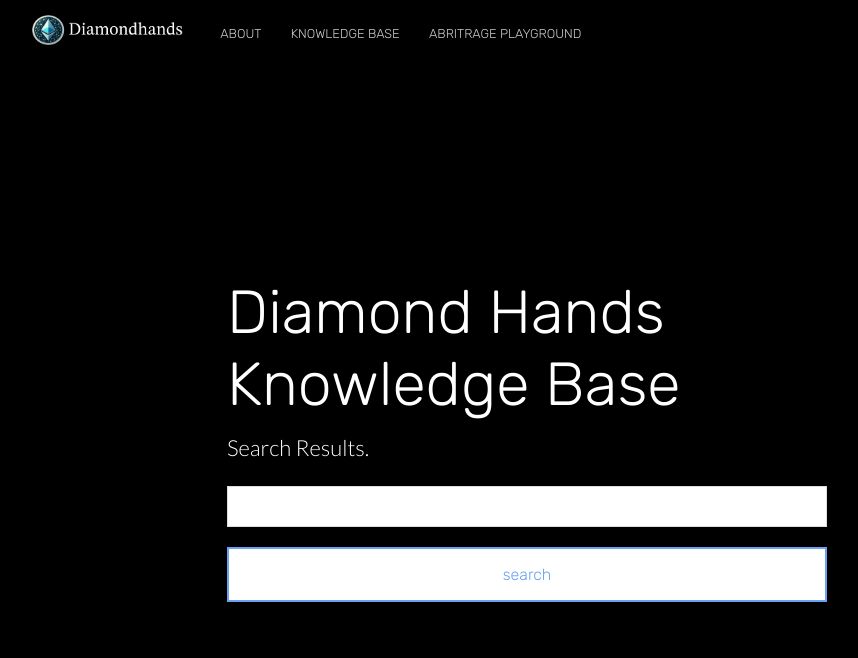
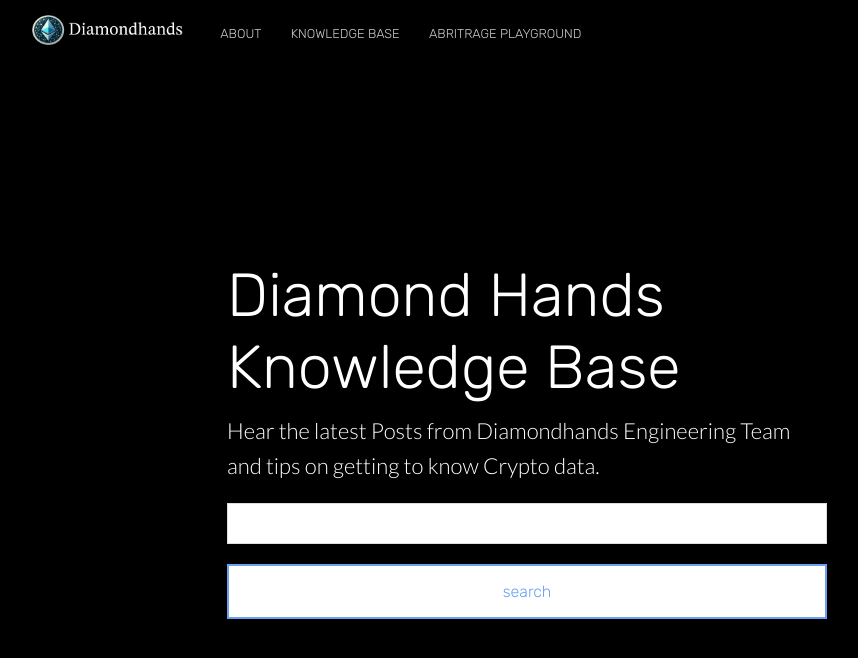
Before and after one commit to scaperothian/diamondhands-demo, a Jekyll site: the page built from search.html, in a window 1280 px wide and 900 px high. Shown: the top 658 px of the window, without its empty margins (38-896 px from the left). Built offline with Jekyll 4.4.1, drawn with Linux system fonts in a browser that asks for light colours; nearby versions of some CDN libraries.

```diff
--- a/search.html
+++ b/search.html
@@ -7,7 +7,7 @@
   Diamond Hands Knowledge Base&nbsp;
 </h1>
 <p class="subtext editable">
-  Search Results.
+  Hear the latest Posts from Diamondhands Engineering Team and tips on getting to know Crypto data.
 </p>
 <form action="/search" method="get">
   <label for="search-box"></label>
```
